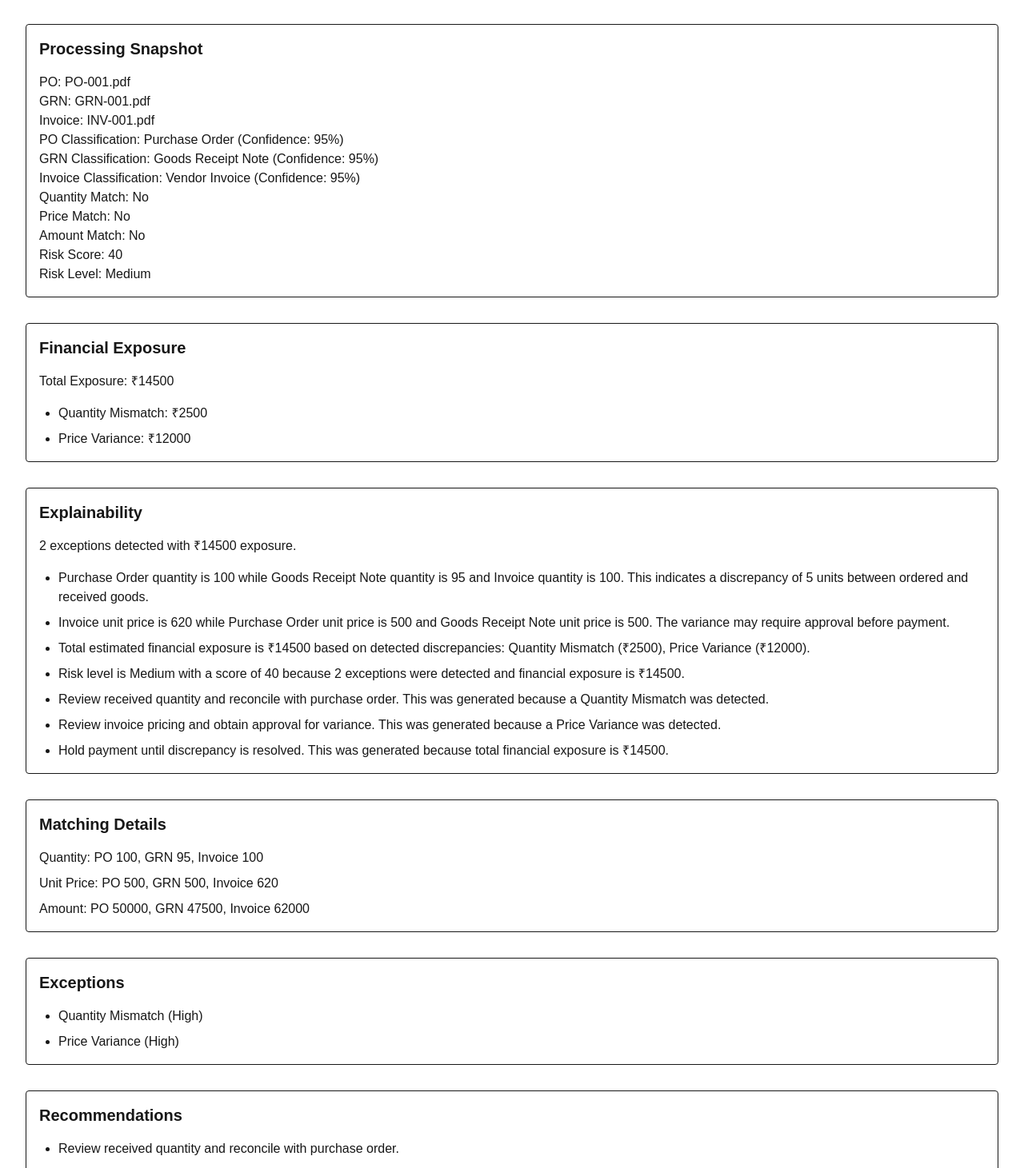
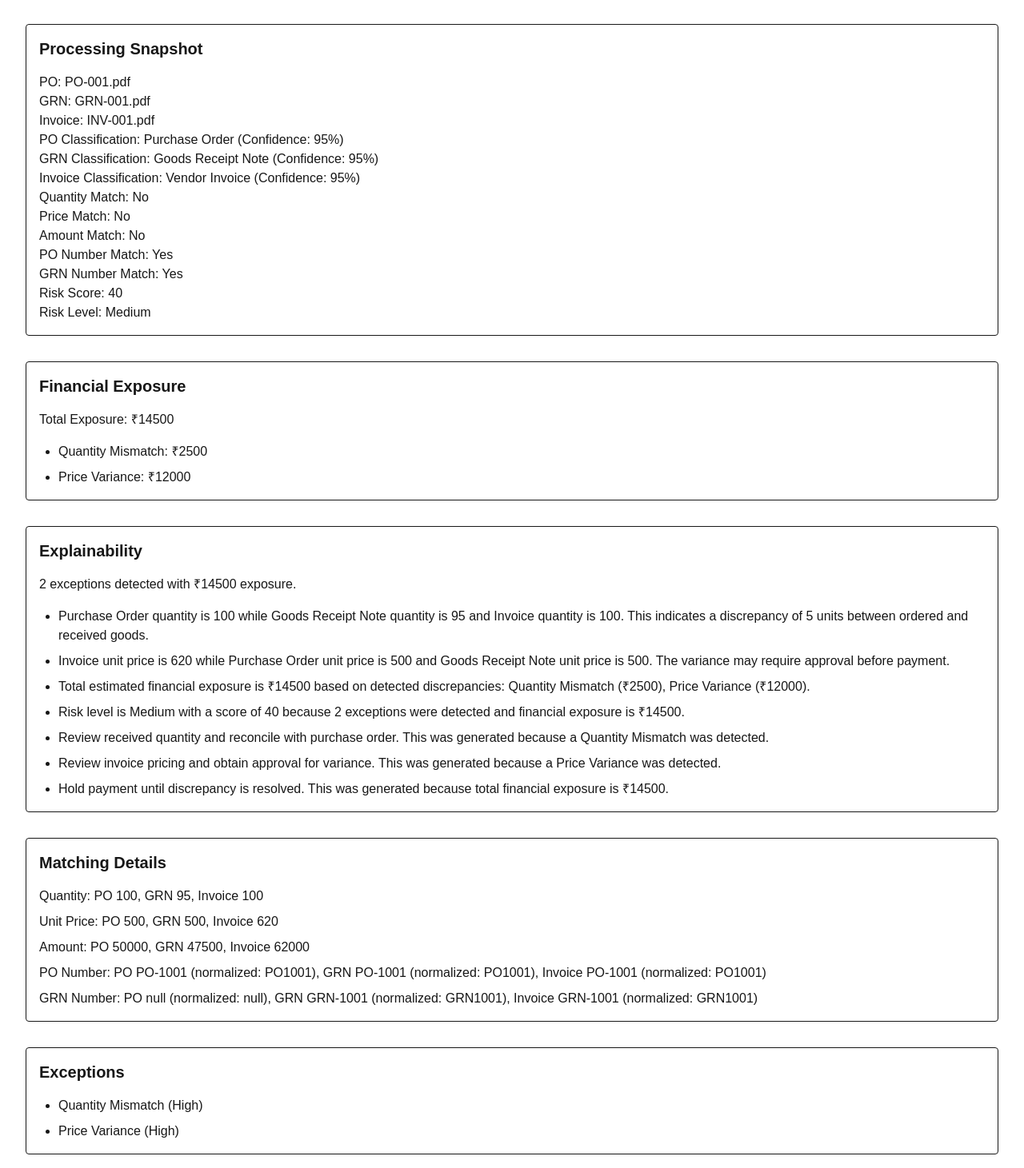
Before and after one commit to kshitiraj321-rgb/AuditIQ, a Next.js app: page /results in a window 1280 px wide. Shown: the part 224-1685 px from the top of the page at 80% size. Built offline with nearby package versions, Linux system fonts and the light colour scheme.

Commit message:
Add cross-document identifier matching

```diff
--- a/src/app/results/page.tsx
+++ b/src/app/results/page.tsx
@@ -1,7 +1,7 @@
 "use client";
 
 import Link from "next/link";
-import type { MatchDocumentsResult } from "@/lib/matcher";
+import type { MatchDocumentsResult, MatchStringFieldResult } from "@/lib/matcher";
 import { useEffect, useState } from "react";
 import type { FinancialExposureResult } from "@/lib/financialExposure";
 import type { RiskAssessmentResult } from "@/lib/riskEngine";
@@ -29,6 +29,9 @@ type AnalysisResult = {
     purchaseOrder: {
       vendor: string;
       documentNumber: string;
+      poNumber: string | null;
+      grnNumber: string | null;
+      invoiceNumber: string | null;
       date: string;
       normalizedDate: string | null;
       quantity: number;
@@ -38,6 +41,9 @@ type AnalysisResult = {
     goodsReceiptNote: {
       vendor: string;
       documentNumber: string;
+      poNumber: string | null;
+      grnNumber: string | null;
+      invoiceNumber: string | null;
       date: string;
       normalizedDate: string | null;
       quantity: number;
@@ -47,6 +53,9 @@ type AnalysisResult = {
     vendorInvoice: {
       vendor: string;
       documentNumber: string;
+      poNumber: string | null;
+      grnNumber: string | null;
+      invoiceNumber: string | null;
       date: string;
       normalizedDate: string | null;
       quantity: number;
@@ -123,6 +132,9 @@ const fallbackAnalysis: AnalysisResult = {
     purchaseOrder: {
       vendor: "ABC Industries",
       documentNumber: "PO-1001",
+      poNumber: "PO-1001",
+      grnNumber: null,
+      invoiceNumber: null,
       date: "2026-06-12",
       normalizedDate: "2026-06-12",
       quantity: 100,
@@ -132,6 +144,9 @@ const fallbackAnalysis: AnalysisResult = {
     goodsReceiptNote: {
       vendor: "ABC Industries",
       documentNumber: "GRN-1001",
+      poNumber: "PO-1001",
+      grnNumber: "GRN-1001",
+      invoiceNumber: null,
       date: "2026-06-12",
       normalizedDate: "2026-06-12",
       quantity: 95,
@@ -141,6 +156,9 @@ const fallbackAnalysis: AnalysisResult = {
     vendorInvoice: {
       vendor: "ABC Industries",
       documentNumber: "INV-1001",
+      poNumber: "PO-1001",
+      grnNumber: "GRN-1001",
+      invoiceNumber: "INV-1001",
       date: "2026-06-12",
       normalizedDate: "2026-06-12",
       quantity: 100,
@@ -166,6 +184,24 @@ const fallbackAnalysis: AnalysisResult = {
       po: 50000,
       grn: 47500,
       invoice: 62000,
+    },
+    poNumberMatch: {
+      matched: true,
+      po: "PO-1001",
+      grn: "PO-1001",
+      invoice: "PO-1001",
+      normalizedPo: "PO1001",
+      normalizedGrn: "PO1001",
+      normalizedInvoice: "PO1001",
+    },
+    grnNumberMatch: {
+      matched: true,
+      po: null,
+      grn: "GRN-1001",
+      invoice: "GRN-1001",
+      normalizedPo: null,
+      normalizedGrn: "GRN1001",
+      normalizedInvoice: "GRN1001",
     },
   },
   exceptions: [
@@ -280,6 +316,8 @@ export default function ResultsPage() {
         <p>Quantity Match: {analysis.matchResult.quantityMatch.matched ? "Yes" : "No"}</p>
         <p>Price Match: {analysis.matchResult.priceMatch.matched ? "Yes" : "No"}</p>
         <p>Amount Match: {analysis.matchResult.amountMatch.matched ? "Yes" : "No"}</p>
+        <p>PO Number Match: {analysis.matchResult.poNumberMatch.matched ? "Yes" : "No"}</p>
+        <p>GRN Number Match: {analysis.matchResult.grnNumberMatch.matched ? "Yes" : "No"}</p>
         <p>Risk Score: {analysis.risk.score}</p>
         <p>Risk Level: {analysis.risk.level}</p>
       </div>
@@ -329,6 +367,12 @@ export default function ResultsPage() {
           <p>
             Amount: PO {analysis.matchResult.amountMatch.po}, GRN {analysis.matchResult.amountMatch.grn}, Invoice {analysis.matchResult.amountMatch.invoice}
           </p>
+          <p>
+            PO Number: PO {analysis.matchResult.poNumberMatch.po ?? "null"} (normalized: {analysis.matchResult.poNumberMatch.normalizedPo ?? "null"}), GRN {analysis.matchResult.poNumberMatch.grn ?? "null"} (normalized: {analysis.matchResult.poNumberMatch.normalizedGrn ?? "null"}), Invoice {analysis.matchResult.poNumberMatch.invoice ?? "null"} (normalized: {analysis.matchResult.poNumberMatch.normalizedInvoice ?? "null"})
+          </p>
+          <p>
+            GRN Number: PO {analysis.matchResult.grnNumberMatch.po ?? "null"} (normalized: {analysis.matchResult.grnNumberMatch.normalizedPo ?? "null"}), GRN {analysis.matchResult.grnNumberMatch.grn ?? "null"} (normalized: {analysis.matchResult.grnNumberMatch.normalizedGrn ?? "null"}), Invoice {analysis.matchResult.grnNumberMatch.invoice ?? "null"} (normalized: {analysis.matchResult.grnNumberMatch.normalizedInvoice ?? "null"})
+          </p>
         </div>
       </div>
 
--- a/src/lib/matcher.ts
+++ b/src/lib/matcher.ts
@@ -2,6 +2,10 @@ type ExtractedDocument = {
   quantity: number;
   unitPrice: number;
   amount: number;
+  poNumber?: string | null;
+  grnNumber?: string | null;
+  invoiceNumber?: string | null;
+  documentNumber?: string | null;
 };
 
 type MatchFieldResult = {
@@ -9,6 +13,16 @@ type MatchFieldResult = {
   po: number | null;
   grn: number | null;
   invoice: number | null;
+};
+
+export type MatchStringFieldResult = {
+  matched: boolean;
+  po: string | null;
+  grn: string | null;
+  invoice: string | null;
+  normalizedPo: string | null;
+  normalizedGrn: string | null;
+  normalizedInvoice: string | null;
 };
 
 type MatchDocumentsInput = {
@@ -21,6 +35,8 @@ export type MatchDocumentsResult = {
   quantityMatch: MatchFieldResult;
   priceMatch: MatchFieldResult;
   amountMatch: MatchFieldResult;
+  poNumberMatch: MatchStringFieldResult;
+  grnNumberMatch: MatchStringFieldResult;
 };
 
 function compareField(
@@ -40,6 +56,63 @@ function compareField(
     po: purchaseOrderValue,
     grn: goodsReceiptNoteValue,
     invoice: vendorInvoiceValue,
+  };
+}
+
+function normalizeIdentifier(val: string | null): string | null {
+  if (!val) return null;
+  const cleaned = val.trim().toUpperCase().replace(/[^A-Z0-9]/g, "");
+  return cleaned || null;
+}
+
+function comparePOIdentifiers(
+  po: string | null,
+  grn: string | null,
+  invoice: string | null
+): MatchStringFieldResult {
+  const normPo = normalizeIdentifier(po);
+  const normGrn = normalizeIdentifier(grn);
+  const normInvoice = normalizeIdentifier(invoice);
+
+  const matched =
+    normPo !== null &&
+    normGrn !== null &&
+    normInvoice !== null &&
+    normPo === normGrn &&
+    normPo === normInvoice;
+
+  return {
+    matched,
+    po,
+    grn,
+    invoice,
+    normalizedPo: normPo,
+    normalizedGrn: normGrn,
+    normalizedInvoice: normInvoice,
+  };
+}
+
+function compareGRNIdentifiers(
+  po: string | null,
+  grn: string | null,
+  invoice: string | null
+): MatchStringFieldResult {
+  const normGrn = normalizeIdentifier(grn);
+  const normInvoice = normalizeIdentifier(invoice);
+
+  const matched =
+    normGrn !== null &&
+    normInvoice !== null &&
+    normGrn === normInvoice;
+
+  return {
+    matched,
+    po: null,
+    grn,
+    invoice,
+    normalizedPo: null,
+    normalizedGrn: normGrn,
+    normalizedInvoice: normInvoice,
   };
 }
 
@@ -64,5 +137,15 @@ export function matchDocuments({
       goodsReceiptNote?.amount ?? null,
       vendorInvoice?.amount ?? null
     ),
+    poNumberMatch: comparePOIdentifiers(
+      purchaseOrder?.poNumber ?? null,
+      goodsReceiptNote?.poNumber ?? null,
+      vendorInvoice?.poNumber ?? null
+    ),
+    grnNumberMatch: compareGRNIdentifiers(
+      purchaseOrder?.grnNumber ?? null,
+      goodsReceiptNote?.grnNumber ?? null,
+      vendorInvoice?.grnNumber ?? null
+    ),
   };
 }
```
